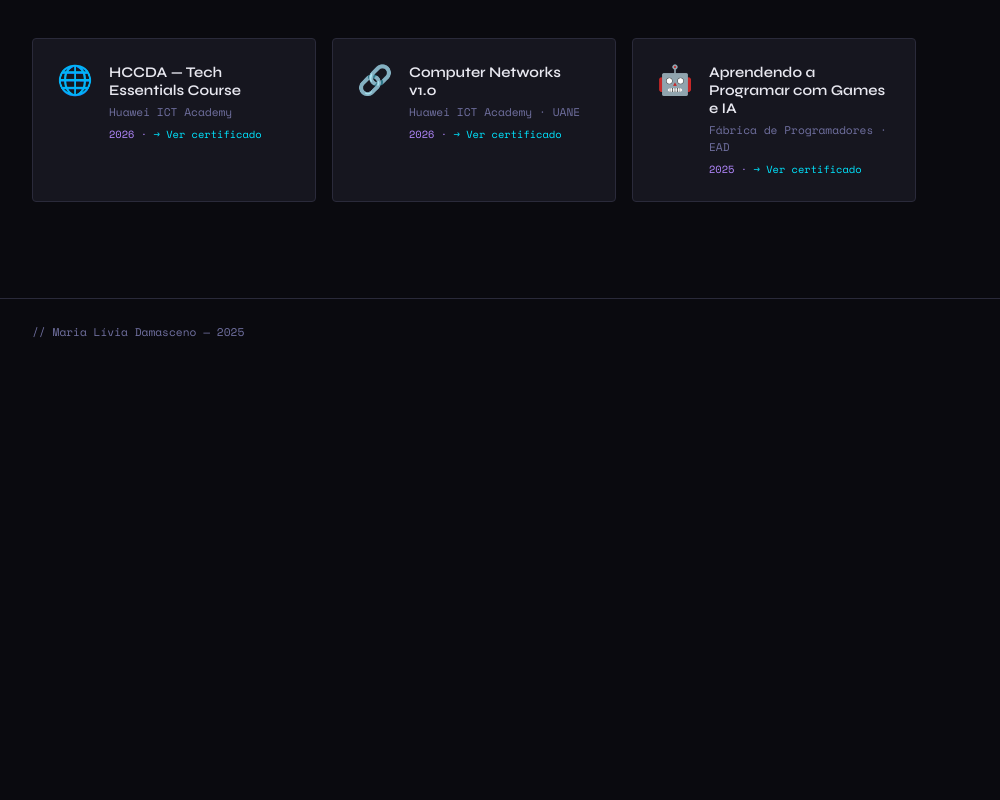
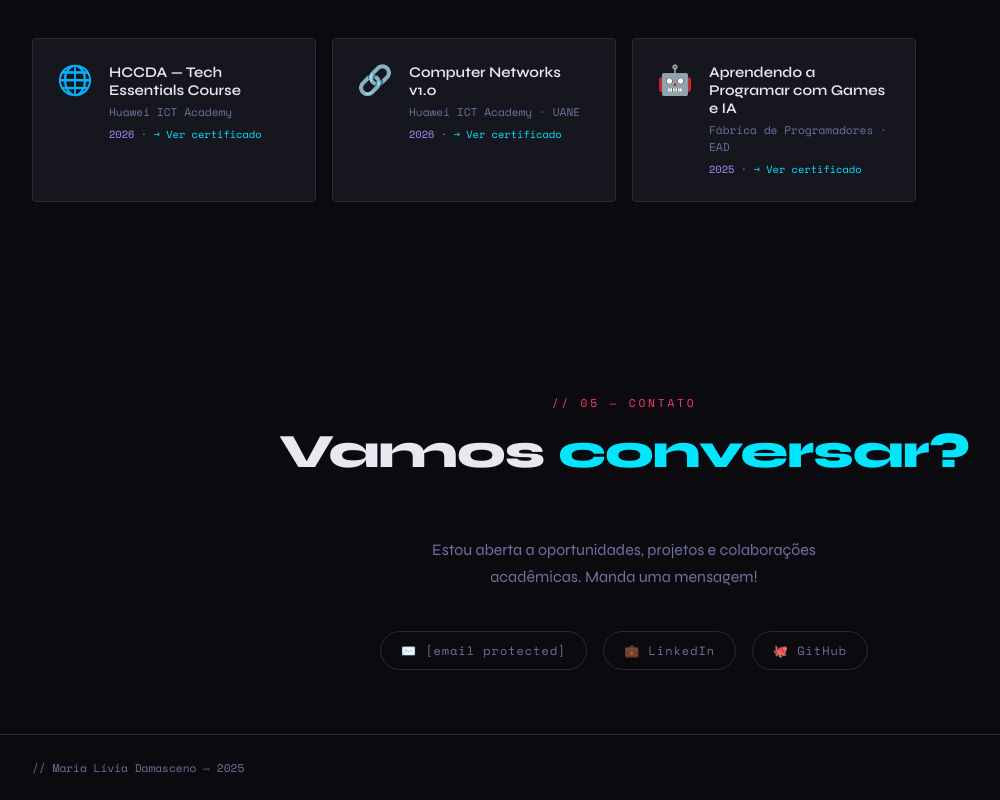
Before and after one commit to livia-com/portfoliolivia, a plain HTML site: page index.html in a window 1280 px wide. Shown: the part 3347-4147 px from the top of the page, without its empty margins (16-1016 px from the left). Before the commit the page ends 3711 px from the top, so only its background shows below. Drawn offline with nearby package versions, Linux system fonts and the light colour scheme.

Commit message:
Add contact section with links and description

```diff
--- a/index.html
+++ b/index.html
@@ -382,7 +382,20 @@
             </div>
         </div>
     </section>
-
+<section id="contact">
+        <div class="section-label">// 05 — contato</div>
+        <h2 class="section-title">Vamos <span>conversar?</span></h2>
+        <p class="contact-desc">Estou aberta a oportunidades, projetos e colaborações acadêmicas. Manda uma mensagem!
+        </p>
+        <div class="contact-links">
+            <a href="/cdn-cgi/l/email-protection#791d1814180a1a1c171615100f101848391e14181015571a1614"
+                class="contact-chip">✉️ <span class="__cf_email__"
+                    data-cfemail="680c0905091b0b0d060704011e010959280f05090104460b0705">[email&#160;protected]</span></a>
+            <a href="https://www.linkedin.com/in/maria-livia-damasceno-de-oliveira-99a71a3b6/" class="contact-chip">💼
+                LinkedIn</a>
+            <a href="https://github.com/livia-com" class="contact-chip">🐙 GitHub</a>
+        </div>
+    </section>
 <footer>
   <span>// Maria Lívia Damasceno — 2025</span>
 </footer>
```
